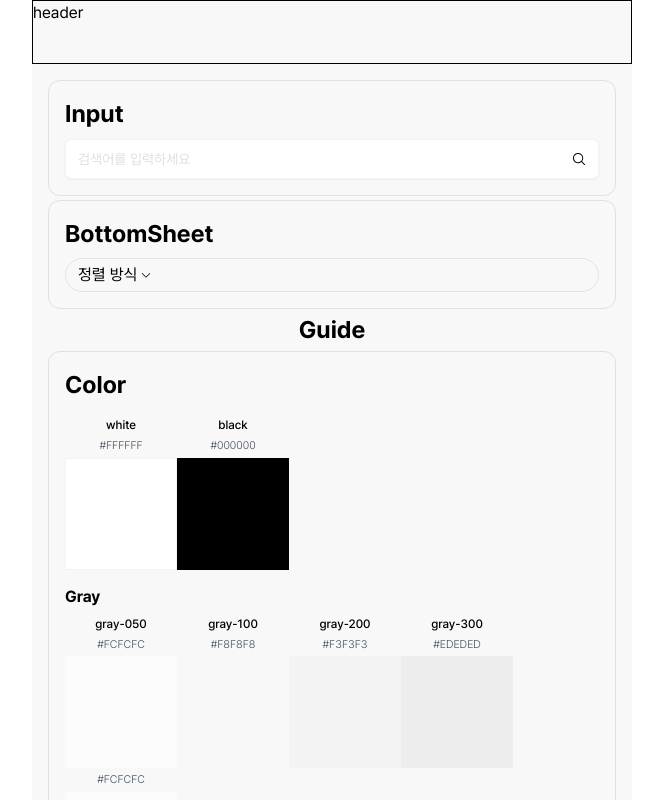
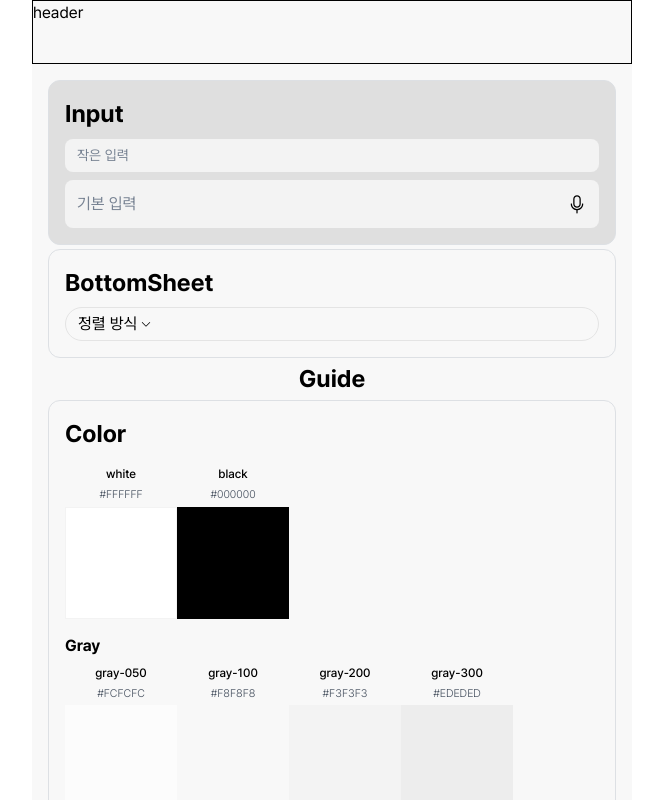
Before and after one commit to FC-DEV3-Final-Project/zoop-frontend, a Next.js app: page /test in a window 1280 px wide. Shown: the top 800 px of the page, without its empty margins (308-971 px from the left). Built offline with nearby package versions, Linux system fonts and the light colour scheme.

Commit message:
style: input 두가지 크기로 분류

```diff
--- a/src/app/test/page.tsx
+++ b/src/app/test/page.tsx
@@ -5,7 +5,7 @@ import { Button } from "@/components/ui/button";
 import { Tab } from "@/components/Tab";
 import PropertyCard from "@/components/common/PropertyCard";
 import BottomSheet from "@/components/BottomSheet";
-import { Input } from "@/components/ui/input";
+import Input from "@/components/ui/input";
 
 const tabItems = [
   { label: "상세 정보", value: "detail" },
@@ -30,12 +30,14 @@ export default function Test() {
   return (
     <div className="flex flex-col items-center justify-center gap-1 p-4">
       {/* Input Section */}
-      <div className="flex w-full flex-col gap-2 rounded-large border border-gray-400 p-4">
+      <div className="flex w-full flex-col gap-2 rounded-large border border-gray-400 bg-[#DFDFDF] p-4">
         <h1 className="text-title1">Input</h1>
+        <Input type="text" styleSize="small" placeholder="작은 입력" />
         <Input
           type="text"
-          placeholder="검색어를 입력하세요"
-          icon={<img src="/icons/search.svg" alt="검색 아이콘" className="h-4 w-4" />}
+          styleSize="basic"
+          placeholder="기본 입력"
+          icon={<img src="/icons/unmute.svg" className="h-[20px] w-[20px]" alt="search" />}
         />
       </div>
       {/* BottomSheet Section */}
--- a/src/components/ui/input.tsx
+++ b/src/components/ui/input.tsx
@@ -1,32 +1,36 @@
-import * as React from "react";
-
+import React from "react";
 import { cn } from "@/lib/utils";
 
+type InputStyleSize = "basic" | "small";
+
 interface InputProps extends React.InputHTMLAttributes<HTMLInputElement> {
-  icon: React.ReactNode;
+  type: "text";
+  styleSize: InputStyleSize;
+  placeholder: string;
+  icon?: React.ReactNode;
 }
 
-const Input = React.forwardRef<HTMLInputElement, InputProps>(
-  ({ className, type, icon, ...props }, ref) => {
+export default function Input({ styleSize, icon, placeholder, className }: InputProps) {
+  const baseStyle = cn(
+    "flex items-center",
+    "w-full rounded-[8px] bg-gray-200",
+    "placeholder-[#778292]",
+    "focus-visible:ring-ring focus-visible:outline-none focus-visible:ring-1", // 포커스 스타일
+    "disabled:cursor-not-allowed disabled:opacity-50",
+    "px-[12px]",
+    className,
+  );
+
+  const sizeClasses: Record<InputStyleSize, string> = {
+    small: "text-[14px] py-[6px]",
+    basic: "text-[16px] py-[12px]  pr-[40px]",
+  };
+
+  const combinedClassName = cn(baseStyle, sizeClasses[styleSize], className);
+
   return (
     <div className="relative w-full">
-        <input
-          data-slot="input"
-          // className={cn(
-          //   "focus-visible:border-ring focus-visible:ring-ring/50 focus-visible:ring-[3px]",
-          //   "aria-invalid:ring-destructive/20 dark:aria-invalid:ring-destructive/40 aria-invalid:border-destructive",
-          //   className,
-          // )}
-          className={cn(
-            // 오른쪽 아이콘 공간 확보
-            "border-input bg-background placeholder:text-muted-foreground focus-visible:ring-ring h-10 w-full rounded-md border px-3 py-2 pr-10 text-sm shadow-sm transition focus-visible:outline-none focus-visible:ring-1 disabled:cursor-not-allowed disabled:opacity-50",
-            // 포커스, 유효성 스타일
-            "focus-visible:border-ring focus-visible:ring-ring/50 focus-visible:ring-[3px]",
-            "aria-invalid:ring-destructive/20 dark:aria-invalid:ring-destructive/40 aria-invalid:border-destructive",
-            className,
-          )}
-          {...props}
-        />
+      <input type="text" className={combinedClassName} placeholder={placeholder} />
       <div
         className="text-muted-foreground absolute right-3 top-1/2 -translate-y-1/2 cursor-pointer"
         onClick={() => console.log("아이콘 클릭됨")}
@@ -35,8 +39,4 @@ const Input = React.forwardRef<HTMLInputElement, InputProps>(
       </div>
     </div>
   );
-  },
-);
-
-Input.displayName = "Input"; //디버깅용 이름
-export { Input };
+}
--- a/tailwind.config.js
+++ b/tailwind.config.js
@@ -91,5 +91,5 @@ export default {
       },
     },
   },
-  plugins: [require("tailwind-scrollbar-hide"), require("@tailwindcss/line-clamp"), require("tailwindcss-animate")],
+  plugins: [require("tailwind-scrollbar-hide"), require("tailwindcss-animate")],
 };
```
Lines whose indentation alone changed are shown as unchanged.
